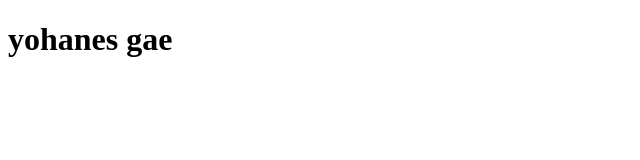
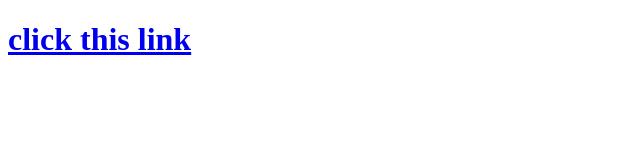
Before and after one commit to remchan2007/rem-site, a plain HTML site: page index.html in a window 1280 px wide. Shown: the whole page, without its empty margins (0-640 px from the left). Drawn offline with Linux system fonts and the light colour scheme.

Commit message:
Add files via upload

```diff
--- a/index.html
+++ b/index.html
@@ -8,7 +8,9 @@
 </head>
 <body>
     <div>
-        <h1>yohanes gae</h1>
+        <a href="https://www.youtube.com/watch?v=O91DT1pR1ew">
+        <h1>click this link</h1>
+        </a>
     </div>
 </body>
 </html>
```
